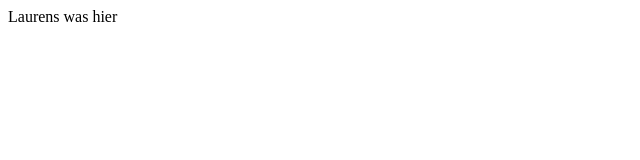
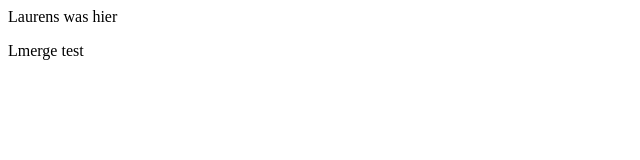
Before and after one commit to as-foxton/Group-App, a plain HTML site: page index.html in a window 1280 px wide. Shown: the full height of the page, 0-640 px from the left. Drawn offline with Linux system fonts and the light colour scheme.

Commit message:
testing merge after edits

```diff
--- a/index.html
+++ b/index.html
@@ -1,5 +1,6 @@
 <html>
     <body>
         <p>Laurens was hier</p>
+        <p>Lmerge test</p>
     </body>
 </html>
```
